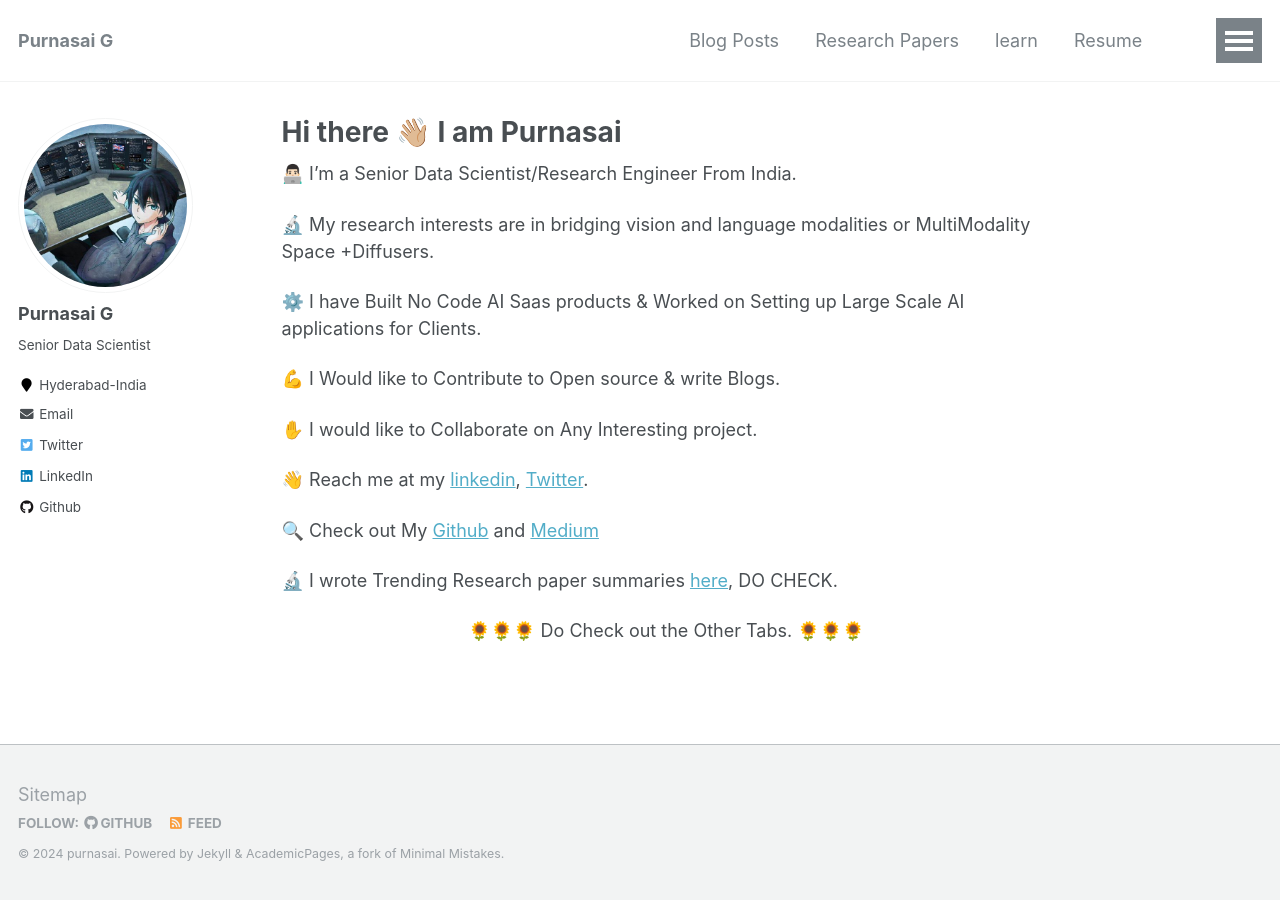
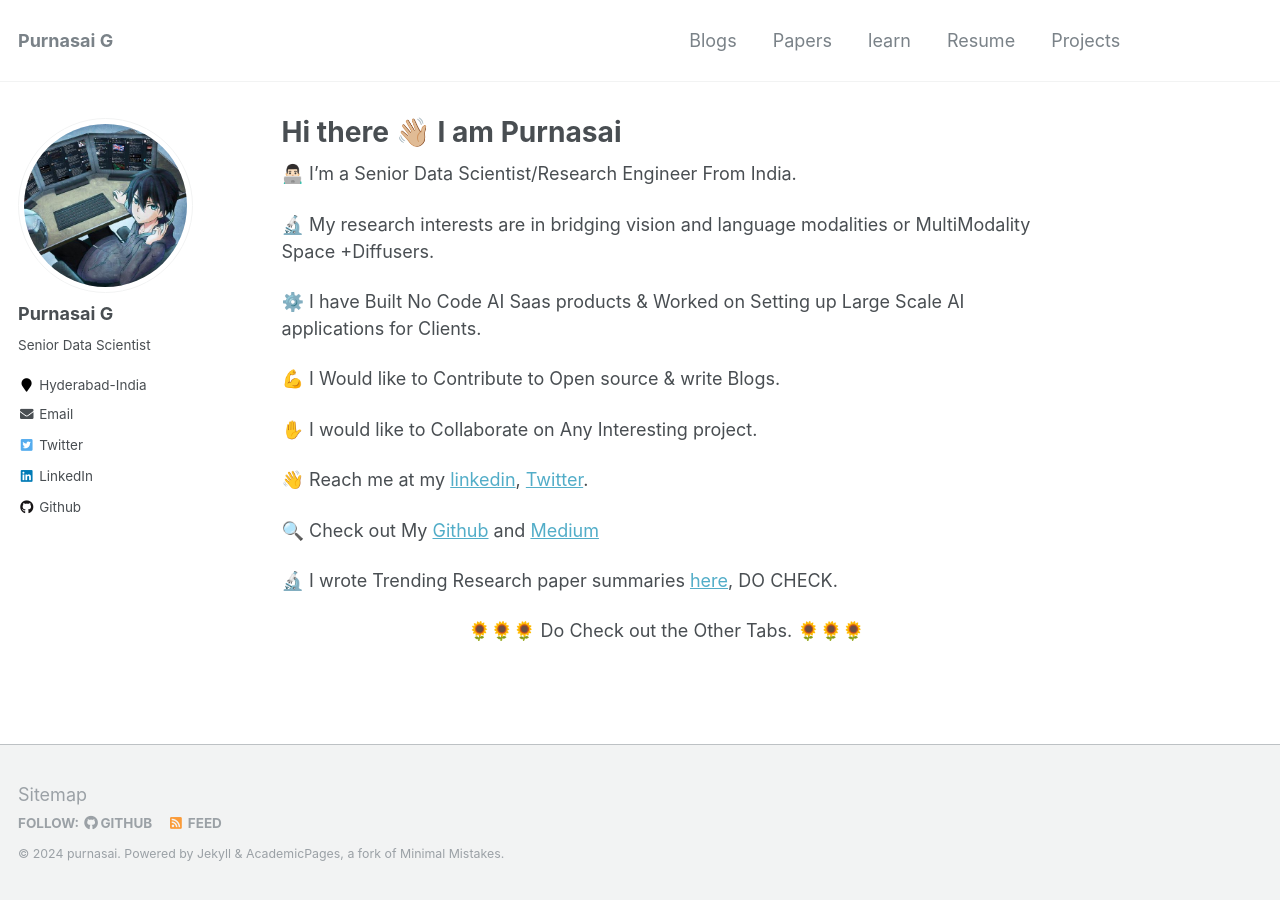
Before and after one commit to purnasai/purnasai.github.io, a Jekyll site: the page built from _pages/about.md, in a window 1280 px wide. Built offline with Jekyll 4.4.1, drawn with Linux system fonts in a browser that asks for light colours.

Commit message:
changed navigation tab names

```diff
--- a/_data/navigation.yml
+++ b/_data/navigation.yml
@@ -1,9 +1,9 @@
 # main links links
 main:
-  - title: "Blog Posts"
+  - title: "Blogs"
     url: /year-archive/
 
-  - title: "Research Papers"
+  - title: "Papers"
     url: /cv/
 
   - title: "learn"
```
